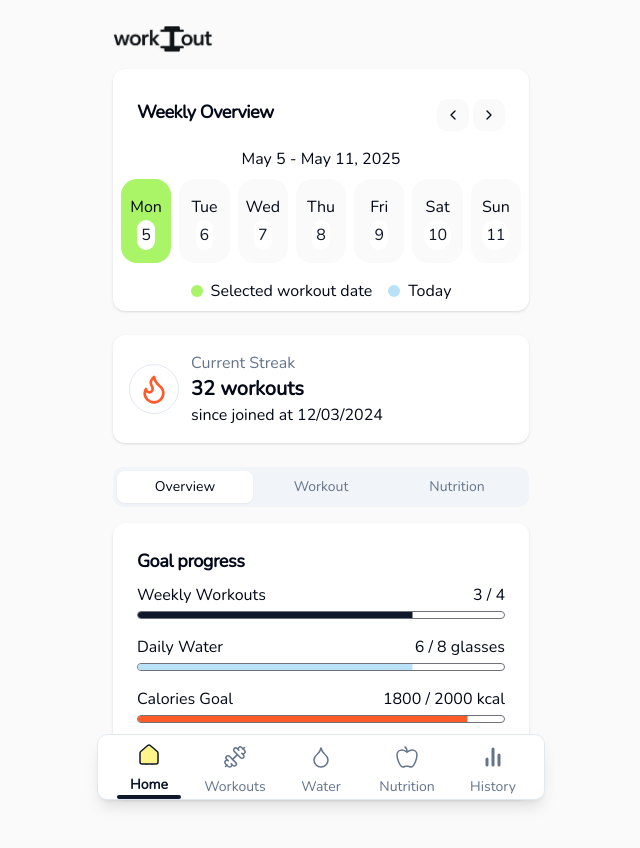
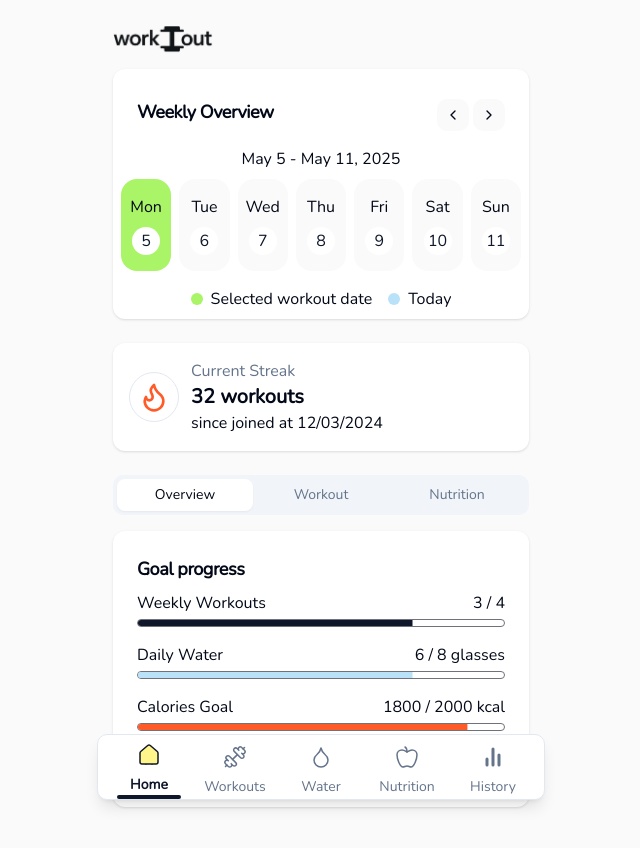
Before and after one commit to pawtanic/nutri-flex, a Next.js app: page / in a window 1280 px wide. Shown: the top 848 px of the page, without its empty margins (319-959 px from the left). Built offline with nearby package versions, Linux system fonts and the light colour scheme.

Commit message:
small fixes

```diff
--- a/app/(frontend)/components/weekly-calendar.tsx
+++ b/app/(frontend)/components/weekly-calendar.tsx
@@ -88,15 +88,19 @@ export function WeeklyCalendar() {
                 onClick={() => handleDayClick(day)}
                 key={day.toString()}
                 className={cn(
-                  'p-2 py-4 space-y-2 hover:bg-primary/10 rounded-2xl bg-backgroundSecondary',
+                  'py-4 space-y-2 hover:bg-primary/10 rounded-2xl bg-backgroundSecondary',
                   isToday && 'bg-quinary',
                   isSelected && 'bg-tertiary'
                 )}
               >
                 <div className="font-medium mb-1">{abbreviatedDayName}</div>
-                <span className={cn('font-medium text-primary bg-white p-1 rounded-full')}>
+                <div
+                  className={cn(
+                    'font-medium text-primary bg-white w-7 h-7 mx-auto flex items-center justify-center rounded-full'
+                  )}
+                >
                   {format(day, 'd')}
-                </span>
+                </div>
               </button>
             );
           })}
--- a/app/(frontend)/workouts/_components/muscle-group-selector.tsx
+++ b/app/(frontend)/workouts/_components/muscle-group-selector.tsx
@@ -24,7 +24,7 @@ export function MuscleGroupSelector({
   isLoading,
 }: MuscleGroupSelectorProps) {
   return (
-    <div className="container max-w-md mx-auto pt-6 px-4">
+    <div className="mx-auto pt-6">
       <Label htmlFor="muscle-group">Select Muscle Group</Label>
       <Select value={selectedMuscle} onValueChange={onSelectMuscleAction}>
         <SelectTrigger id="muscle-group" className="mt-1 shadow border-none">
--- a/app/(frontend)/workouts/_components/workout-form.tsx
+++ b/app/(frontend)/workouts/_components/workout-form.tsx
@@ -191,10 +191,11 @@ function ExercisesCard({
 function NoExerciseMessage() {
   return (
     <>
-      <BicepsFlexed className="h-12 w-12 text-muted-foreground mx-auto mt-6 mb-2" />
-      <p className="text-muted-foreground">
+      <BicepsFlexed className="h-12 w-12 text-muted-foreground mx-auto my-6" />
+      <p className="text-muted-foreground text-center">
         No exercises added yet. Click the &apos;Add Exercise&apos; button to start building your
-        workout routine.
+        workout routine or go to &apos;Exercise Library&apos; to choose from a wide range of
+        exercises.
       </p>
     </>
   );
```
